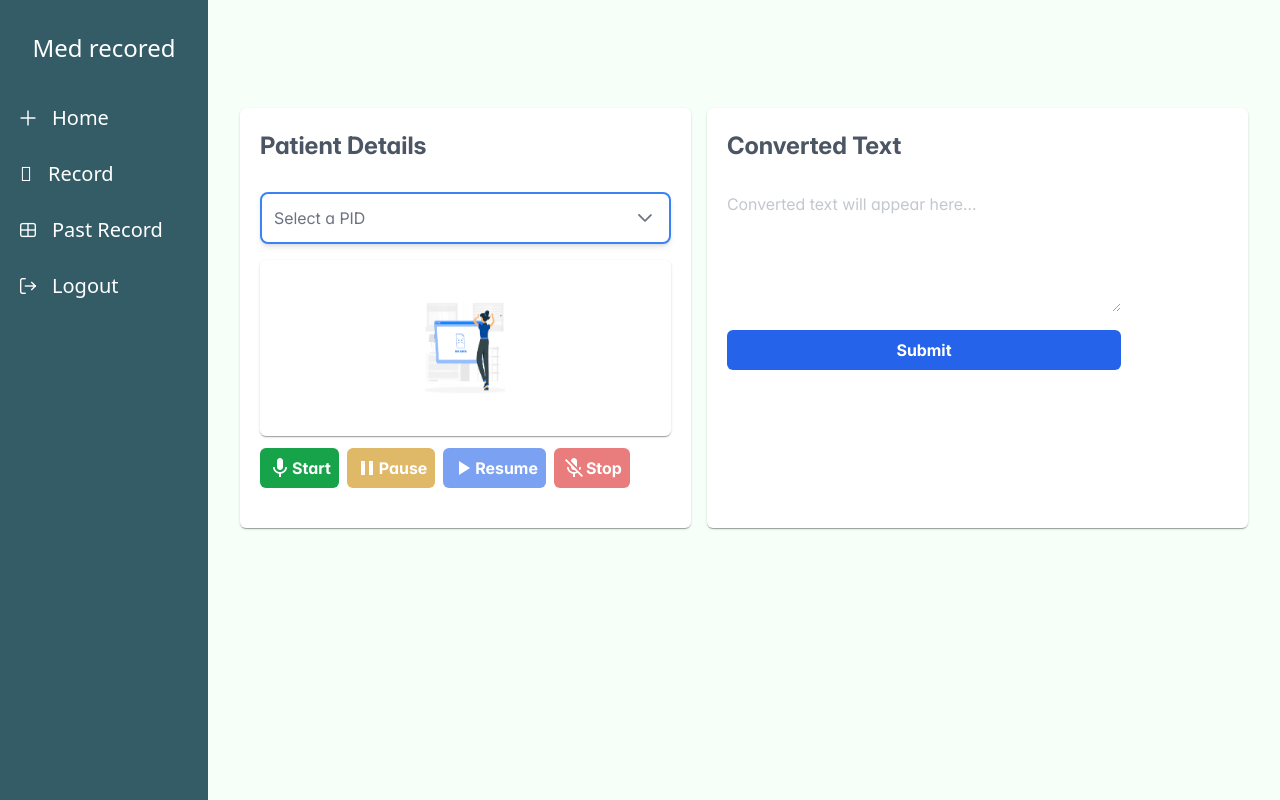
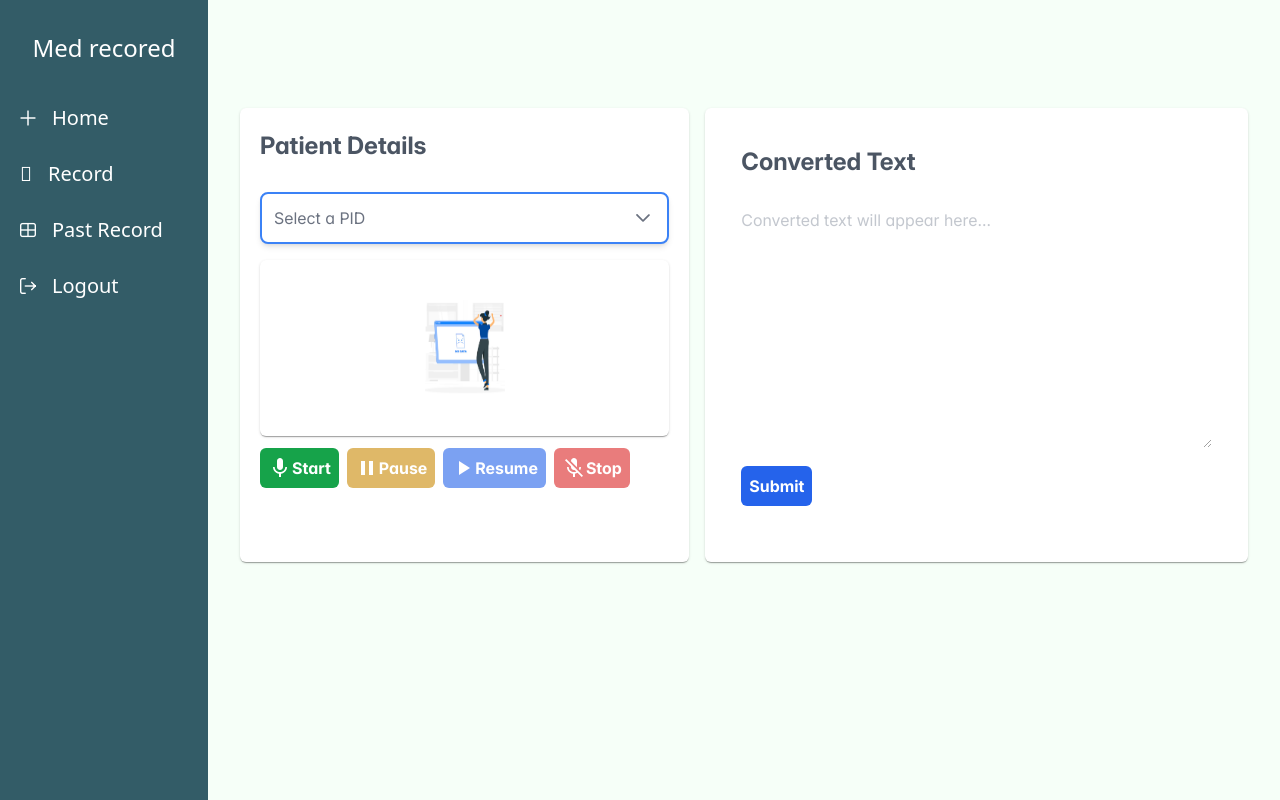
Before and after one commit to PragaL15/med_admin, a React (Vite) app: page /record in a window 1280 px wide. Built offline with nearby package versions, Linux system fonts and the light colour scheme; no server answers.

Commit message:
submit button is updated

```diff
--- a/src/components/PatientCard.jsx
+++ b/src/components/PatientCard.jsx
@@ -221,21 +221,21 @@ export default function PatientCard() {
         </div>
       </Card>
 
-      <Card className="w-full mt-4 md:w-1/2 lg:w-3/5 flex md:mt-0" title="Converted Text">
+<Card className="w-full mt-4 md:w-1/2 lg:w-3/5 md:mt-0 p-4" title="Converted Text">
   <InputTextarea
     disabled
     rows={5}
-          cols={30}
     value={recordedText}
-          className="w-full"
+    className="w-full h-60"
     placeholder="Converted text will appear here..."
   />
   <Button
     onClick={handleSubmit}
     label="Submit"
-          className="bg-blue-600 text-white p-2 mt-3 w-full"
+    className="bg-blue-600 text-white p-2 mt-3"
   />
 </Card>
+
     </div>
   );
 }
```
Lines whose indentation alone changed are shown as unchanged.
